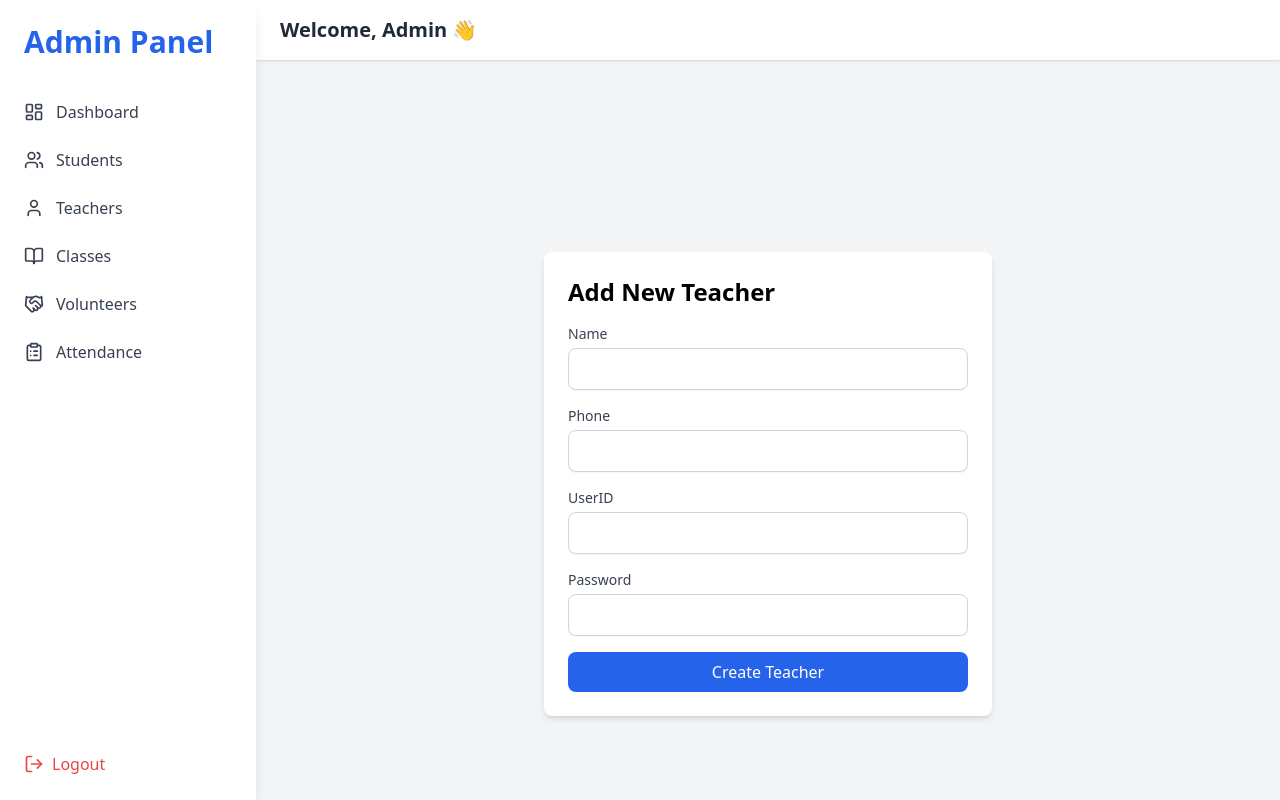
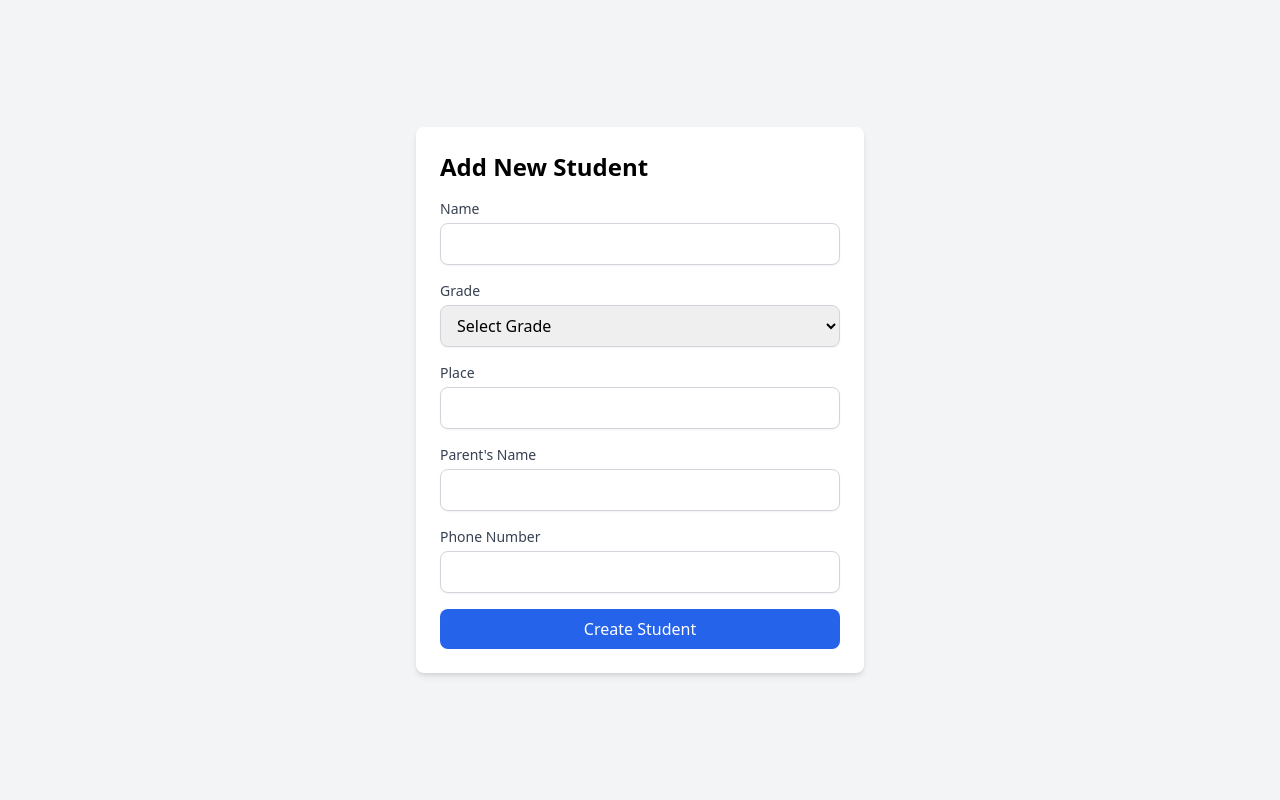
Before and after one commit to MMagesh23/AMS, a React (Vite) app in the folder frontend/: page /admin/students/add in a window 1280 px wide. Built offline with nearby package versions, Linux system fonts and the light colour scheme; sample sign-in values are in the browser's storage.

Commit message:
Update AddStudent.jsx

```diff
--- a/frontend/src/pages/AddStudent.jsx
+++ b/frontend/src/pages/AddStudent.jsx
@@ -1,29 +1,57 @@
 import React, { useState } from 'react';
 import { useNavigate } from 'react-router-dom';
 import api from '../utils/api';
-import AdminLayout from "../layouts/AdminLayout";
 
-const AddTeacher = () => {
+const AddStudent = () => {
   const [name, setName] = useState('');
+  const [grade, setGrade] = useState('');
+  const [place, setPlace] = useState('');
+  const [parent, setParent] = useState('');
   const [phone, setPhone] = useState('');
-  const [userID, setUserID] = useState('');
-  const [password, setPassword] = useState('');
   const [errorMessage, setErrorMessage] = useState('');
   const [successMessage, setSuccessMessage] = useState('');
   const [loading, setLoading] = useState(false); // Loading state
   const navigate = useNavigate();
 
+  const gradeOptions = [
+    { label: 'LKG', value: -1 },
+    { label: 'UKG', value: 0 },
+    { label: '1', value: 1 },
+    { label: '2', value: 2 },
+    { label: '3', value: 3 },
+    { label: '4', value: 4 },
+    { label: '5', value: 5 },
+    { label: '6', value: 6 },
+    { label: '7', value: 7 },
+    { label: '8', value: 8 },
+    { label: '9', value: 9 },
+    { label: '10', value: 10 },
+    { label: '11', value: 11 },
+    { label: '12', value: 12 },
+  ];
+
+  const getCategory = (grade) => {
+    if (grade >= -1 && grade <= 2) return 'Beginner';
+    if (grade >= 3 && grade <= 5) return 'Primary';
+    if (grade >= 6 && grade <= 8) return 'Junior';
+    if (grade >= 9 && grade <= 12) return 'Inter';
+    return '';
+  };
+
   const handleSubmit = async (e) => {
     e.preventDefault();
     setLoading(true); // Start loading
+    const category = getCategory(Number(grade)); // Determine category based on grade
     try {
       const response = await api.post(
-        '/admin/teachers',
+        '/admin/students',
         {
           name,
+          grade: Number(grade), // Convert grade to a number
+          place,
+          parent,
           phone,
-          userID,
-          password,
+          category, // Add category to the request
         },
         {
           headers: {
@@ -34,14 +62,15 @@ const AddTeacher = () => {
       setSuccessMessage(response.data.message);
       setErrorMessage('');
       setName('');
+      setGrade('');
+      setPlace('');
+      setParent('');
       setPhone('');
-      setUserID('');
-      setPassword('');
       setTimeout(() => {
         navigate('/admin/students'); // Redirect after successful creation
       }, 2000);
     } catch (error) {
-      setErrorMessage(error.response?.data?.message || 'Error creating teacher');
+      setErrorMessage(error.response?.data?.message || 'Error creating student');
       setSuccessMessage('');
     } finally {
       setLoading(false); // Stop loading
@@ -49,10 +78,9 @@ const AddTeacher = () => {
   };
 
   return (
-    <AdminLayout>
     <div className="min-h-screen bg-gray-100 flex items-center justify-center">
       <div className="w-full max-w-md p-6 bg-white shadow-md rounded-lg">
-          <h2 className="text-2xl font-semibold mb-4">Add New Teacher</h2>
+        <h2 className="text-2xl font-semibold mb-4">Add New Student</h2>
 
         {errorMessage && (
           <div className="bg-red-500 text-white p-2 mb-4 rounded">{errorMessage}</div>
@@ -77,42 +105,64 @@ const AddTeacher = () => {
           </div>
 
           <div className="mb-4">
+            <label className="block text-sm font-medium text-gray-700" htmlFor="grade">
+              Grade
+            </label>
+            <select
+              id="grade"
+              value={grade}
+              onChange={(e) => setGrade(e.target.value)}
+              required
+              className="w-full mt-1 px-3 py-2 border border-gray-300 rounded-lg shadow-sm focus:outline-none focus:ring-2 focus:ring-blue-500"
+            >
+              <option value="" disabled>
+                Select Grade
+              </option>
+              {gradeOptions.map((option) => (
+                <option key={option.value} value={option.value}>
+                  {option.label}
+                </option>
+              ))}
+            </select>
+          </div>
+
+          <div className="mb-4">
+            <label className="block text-sm font-medium text-gray-700" htmlFor="place">
+              Place
+            </label>
+            <input
+              type="text"
+              id="place"
+              value={place}
+              onChange={(e) => setPlace(e.target.value)}
+              required
+              className="w-full mt-1 px-3 py-2 border border-gray-300 rounded-lg shadow-sm focus:outline-none focus:ring-2 focus:ring-blue-500"
+            />
+          </div>
+
+          <div className="mb-4">
+            <label className="block text-sm font-medium text-gray-700" htmlFor="parent">
+              Parent's Name
+            </label>
+            <input
+              type="text"
+              id="parent"
+              value={parent}
+              onChange={(e) => setParent(e.target.value)}
+              required
+              className="w-full mt-1 px-3 py-2 border border-gray-300 rounded-lg shadow-sm focus:outline-none focus:ring-2 focus:ring-blue-500"
+            />
+          </div>
+
+          <div className="mb-4">
             <label className="block text-sm font-medium text-gray-700" htmlFor="phone">
-                Phone
+              Phone Number
             </label>
             <input
               type="text"
               id="phone"
               value={phone}
               onChange={(e) => setPhone(e.target.value)}
-                required
-                className="w-full mt-1 px-3 py-2 border border-gray-300 rounded-lg shadow-sm focus:outline-none focus:ring-2 focus:ring-blue-500"
-              />
-            </div>
-
-            <div className="mb-4">
-              <label className="block text-sm font-medium text-gray-700" htmlFor="userID">
-                UserID
-              </label>
-              <input
-                type="text"
-                id="userID"
-                value={userID}
-                onChange={(e) => setUserID(e.target.value)}
-                required
-                className="w-full mt-1 px-3 py-2 border border-gray-300 rounded-lg shadow-sm focus:outline-none focus:ring-2 focus:ring-blue-500"
-              />
-            </div>
-
-            <div className="mb-4">
-              <label className="block text-sm font-medium text-gray-700" htmlFor="password">
-                Password
-              </label>
-              <input
-                type="password"
-                id="password"
-                value={password}
-                onChange={(e) => setPassword(e.target.value)}
               required
               className="w-full mt-1 px-3 py-2 border border-gray-300 rounded-lg shadow-sm focus:outline-none focus:ring-2 focus:ring-blue-500"
             />
@@ -145,14 +195,13 @@ const AddTeacher = () => {
                 ></path>
               </svg>
             ) : (
-                'Create Teacher'
+              'Create Student'
             )}
           </button>
         </form>
       </div>
     </div>
-    </AdminLayout>
   );
 };
 
-export default AddTeacher;
+export default AddStudent;
```
Lines whose indentation alone changed are shown as unchanged.
